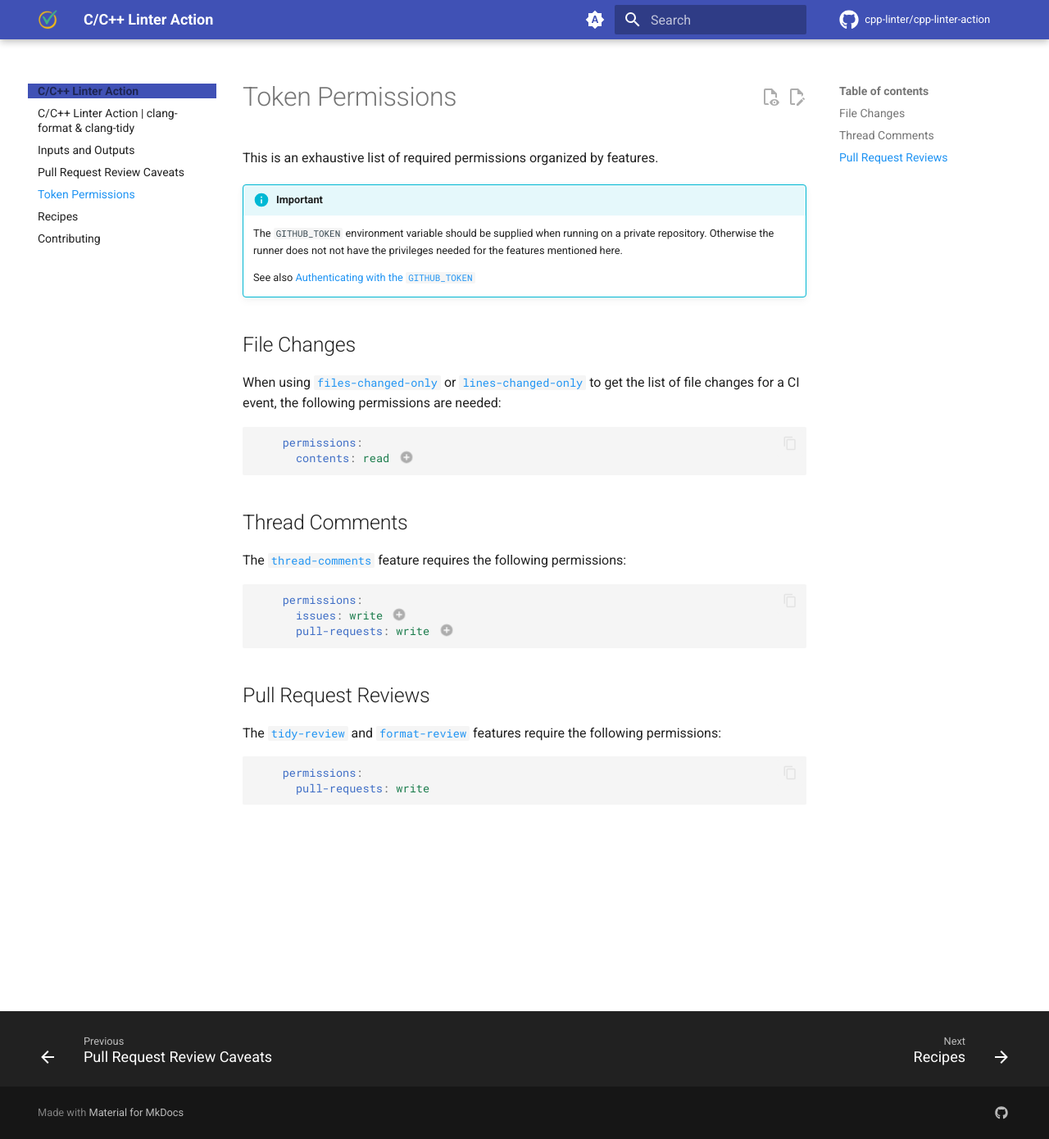
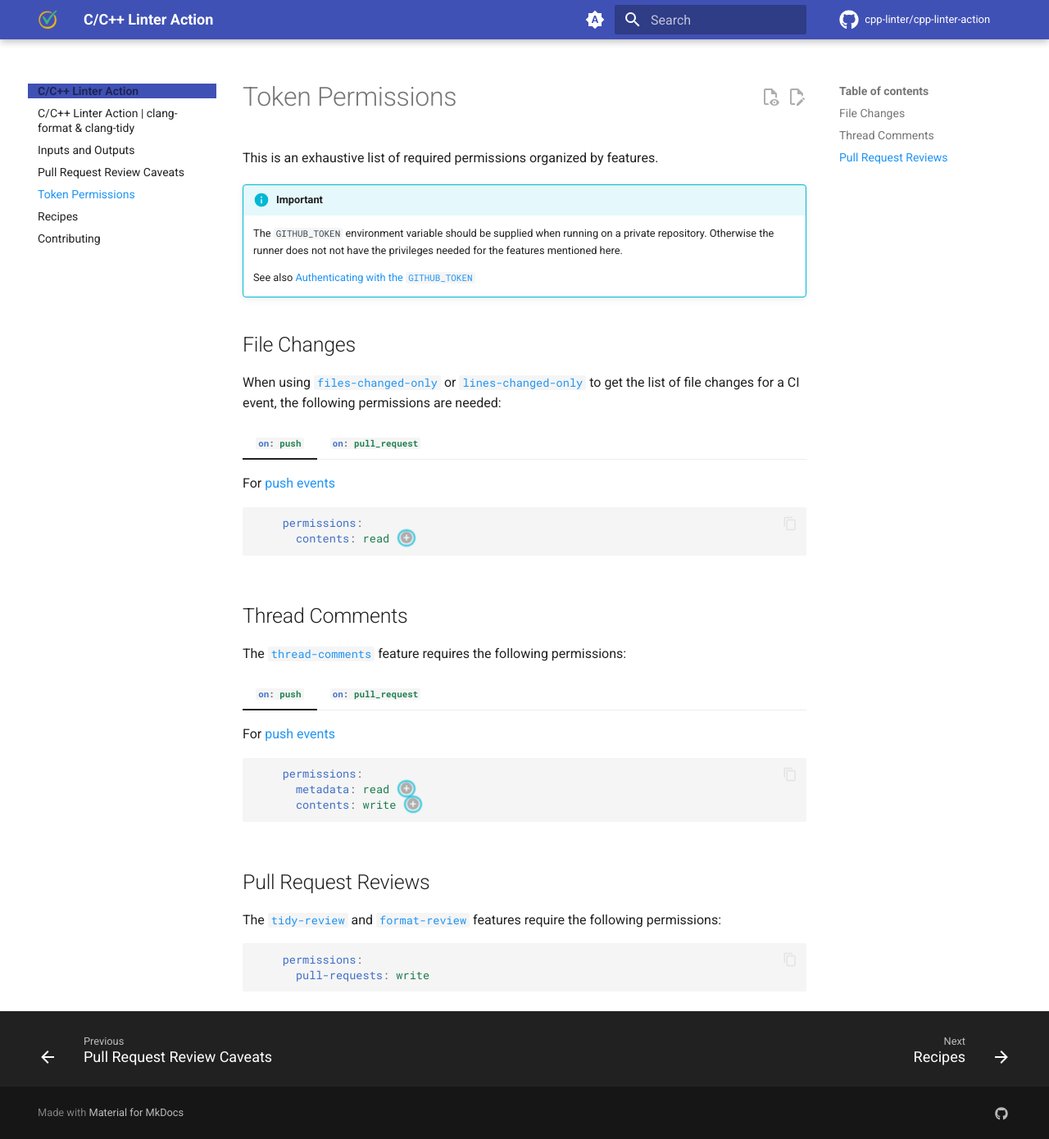
Before and after one commit to cpp-linter/cpp-linter-action, an MkDocs documentation site: the page built from docs/permissions.md, in a window 1280 px wide and 1390 px high. Shown: the whole window at 82% size. Built offline with MkDocs 1.6.1 and Material for MkDocs 9.7.7, drawn with Linux system fonts in a browser that asks for light colours; comment, search, counter and statistics services are not loaded.

Commit message:
Assess push permission (#226)
* use `contents: write` permission to post comments on push events
* update docs

````diff
--- a/docs/action.yml
+++ b/docs/action.yml
@@ -14,15 +14,15 @@ inputs:
     minimum-version: '1.3.0'
   lines-changed-only:
     minimum-version: '1.5.0'
-    required-permission: 'content: read #file-changes'
+    required-permission: 'contents: read #file-changes'
   files-changed-only:
     minimum-version: '1.3.0'
-    required-permission: 'content: read #file-changes'
+    required-permission: 'contents: read #file-changes'
   ignore:
     minimum-version: '1.3.0'
   thread-comments:
     minimum-version: '2.6.2'
-    required-permission: 'issues: write #thread-comments'
+    required-permission: 'contents: write #thread-comments'
   no-lgtm:
     minimum-version: '2.6.2'
   step-summary:
--- a/docs/permissions.md
+++ b/docs/permissions.md
@@ -14,26 +14,61 @@ When using [`files-changed-only`](inputs-outputs.md#files-changed-only) or
 [`lines-changed-only`](inputs-outputs.md#lines-changed-only) to get the list
 of file changes for a CI event, the following permissions are needed:
 
-```yaml
-    permissions:
-      contents: read # (1)!
-```
+=== "`#!yaml on: push`"
 
-1. This permission is also needed to download files if the repository is not checked out before
-    running cpp-linter (for both push and pull_request events).
+    For [push events](https://docs.github.com/en/actions/using-workflows/events-that-trigger-workflows#push)
+
+    ```yaml
+        permissions:
+          contents: read # (1)!
+    ```
+
+    1. This permission is also needed to download files if the repository is not
+       checked out before running cpp-linter.
+
+=== "`#!yaml on: pull_request`"
+
+    For [pull_request events](https://docs.github.com/en/actions/using-workflows/events-that-trigger-workflows#pull_request)
+
+    ```yaml
+        permissions:
+          contents: read # (1)!
+          pull-requests: read # (2)!
+    ```
+
+    1. For pull requests, this permission is only needed to download files if
+       the repository is not checked out before running cpp-linter.
+    2. Specifying `#!yaml write` is also sufficient as that is required for
+
+        * posting [thread comments](#thread-comments) on pull requests
+        * posting [pull request reviews](#pull-request-reviews)
 
 ## Thread Comments
 
 The [`thread-comments`](inputs-outputs.md#thread-comments) feature requires the following permissions:
 
-```yaml
-    permissions:
-      issues: write # (1)!
-      pull-requests: write # (2)!
-```
+=== "`#!yaml on: push`"
 
-1. for [push events](https://docs.github.com/en/actions/using-workflows/events-that-trigger-workflows#push)
-2. for [pull_request events](https://docs.github.com/en/actions/using-workflows/events-that-trigger-workflows#pull_request)
+    For [push events](https://docs.github.com/en/actions/using-workflows/events-that-trigger-workflows#push)
+
+    ```yaml
+        permissions:
+          metadata: read # (1)!
+          contents: write # (2)!
+    ```
+
+    1. needed to fetch existing comments
+    2. needed to post or update a commit comment. This also allows us to delete
+       an outdated comment if needed.
+
+=== "`#!yaml on: pull_request`"
+
+    For [pull_request events](https://docs.github.com/en/actions/using-workflows/events-that-trigger-workflows#pull_request)
+
+    ```yaml
+        permissions:
+          pull-requests: write
+    ```
 
 ## Pull Request Reviews
 
--- a/docs/stylesheets/extra.css
+++ b/docs/stylesheets/extra.css
@@ -204,3 +204,25 @@ th {
     display: block;
     max-height: none
 }
+
+/* annotation buttons' pulse animation */
+a.md-annotation__index {
+    border-radius: 2.2ch;
+}
+
+@keyframes pulse {
+    0% {
+        box-shadow: 0 0 0 0 var(--md-accent-fg-color);
+        transform: scale(.95)
+    }
+
+    75% {
+        box-shadow: 0 0 0 .625em transparent;
+        transform: scale(1)
+    }
+
+    to {
+        box-shadow: 0 0 0 0 transparent;
+        transform: scale(.95)
+    }
+}
````
Also changed, not shown: docs/examples/index.md (+4 -3 lines), docs/examples/only-PR-comments.yml (+5 -3 lines), 1 other file.
